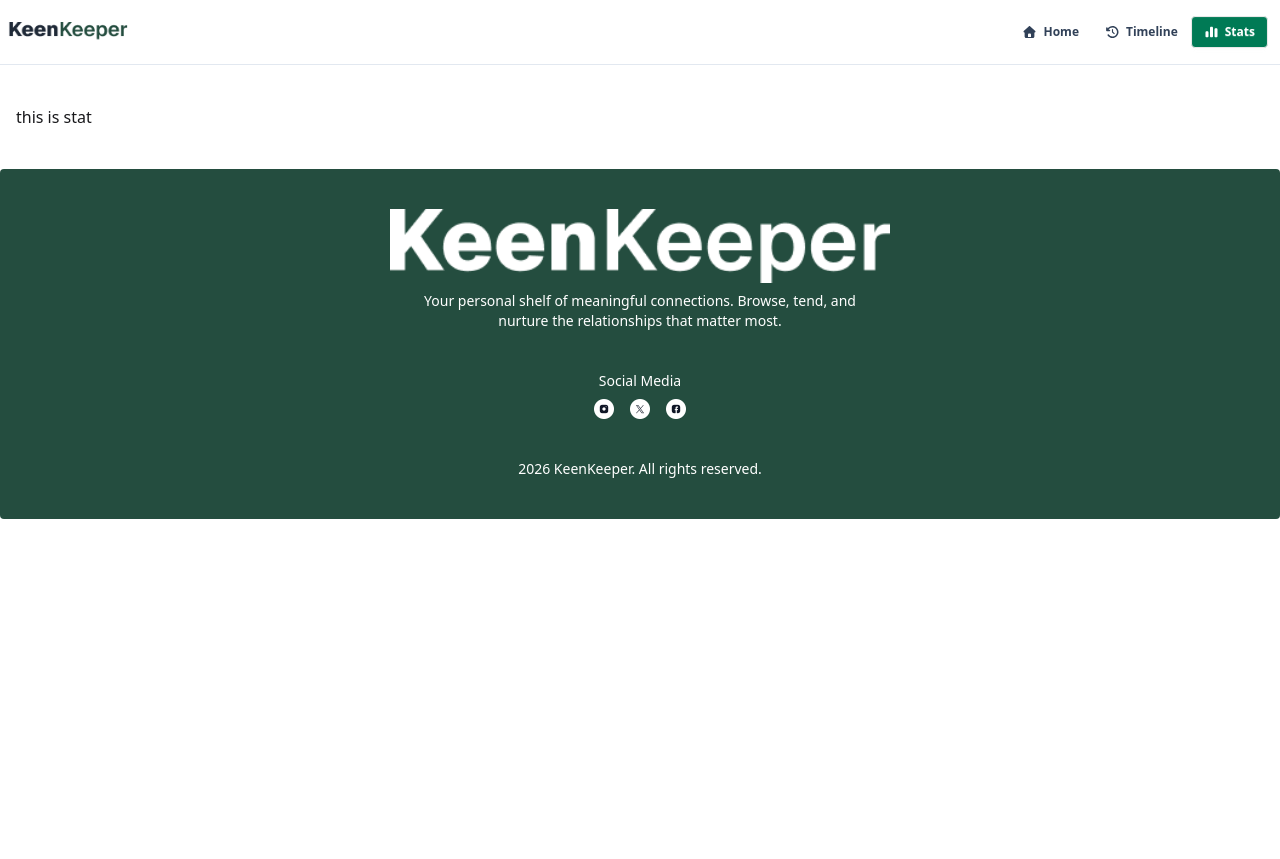
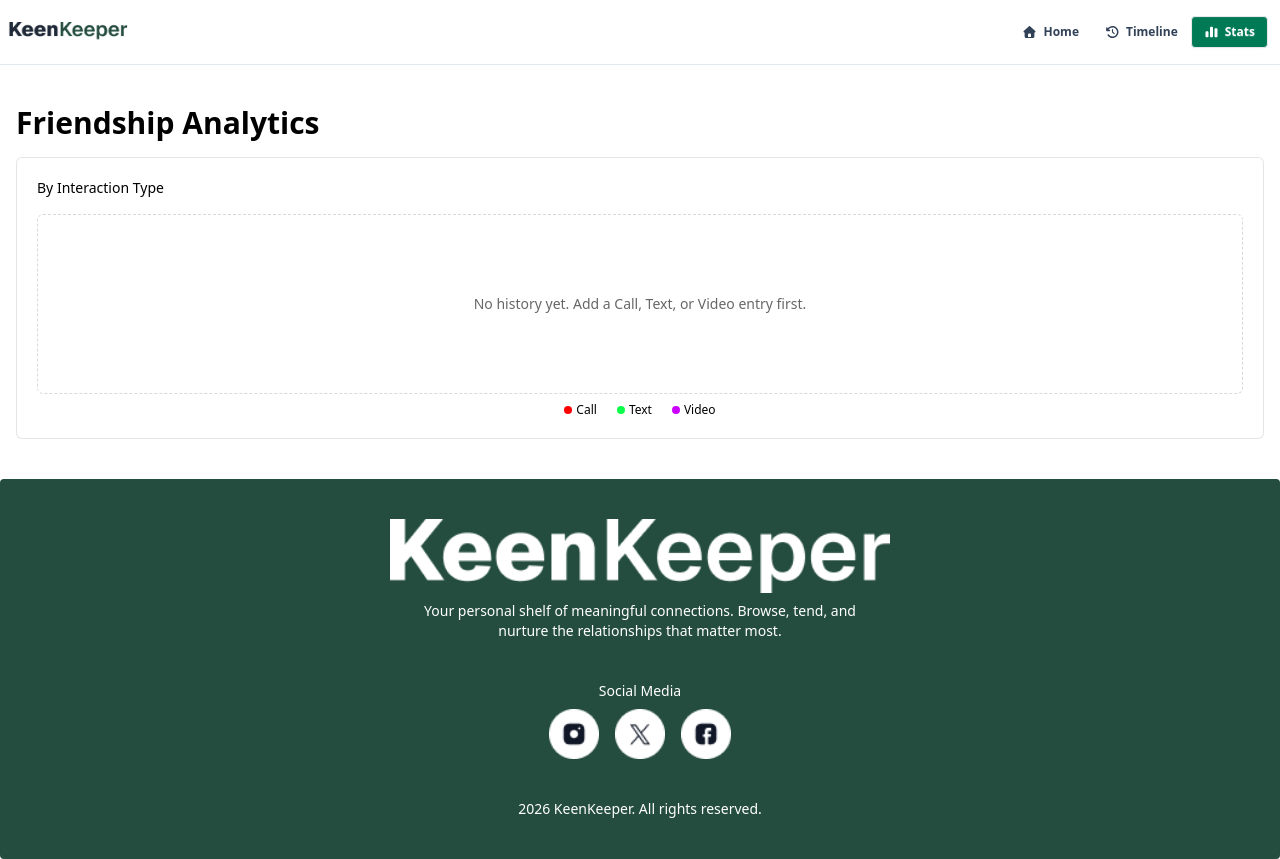
Before and after one commit to misternaimur/KeenKeeper, a Next.js app: page /apps/Status in a window 1280 px wide. Before the commit the page ends 800 px from the top, so only its background shows below. Built offline with nearby package versions, Linux system fonts and the light colour scheme.

Commit message:
Refactor Home component to load friends data asynchronously and add Loading and NotFound components for improved user experience

```diff
--- a/package.json
+++ b/package.json
@@ -15,7 +15,8 @@
     "next": "16.2.4",
     "react": "19.2.4",
     "react-dom": "19.2.4",
-    "react-hot-toast": "^2.6.0"
+    "react-hot-toast": "^2.6.0",
+    "recharts": "^3.8.1"
   },
   "devDependencies": {
     "@tailwindcss/postcss": "^4",
--- a/src/app/Components/Shared/Footer.jsx
+++ b/src/app/Components/Shared/Footer.jsx
@@ -21,9 +21,9 @@ const Footer = () => {
       <nav className="text-white">
         <p>Social Media</p>
         <div className="grid grid-flow-col gap-4">
-             <Image src={ig} alt="Keen Keeper Logo" width={20} priority />
-             <Image src={x} alt="Keen Keeper Logo" width={20} priority />
-             <Image src={fb} alt="Keen Keeper Logo" width={20} priority />
+             <Image src={ig} alt="Keen Keeper Logo" width={50} priority />
+             <Image src={x} alt="Keen Keeper Logo" width={50} priority />
+             <Image src={fb} alt="Keen Keeper Logo" width={50} priority />
         </div>
       </nav>
       <aside className="text-white">
--- a/src/app/apps/Status/Status.jsx
+++ b/src/app/apps/Status/Status.jsx
@@ -1,12 +1,109 @@
 /** @format */
 
-import React from "react";
-export const metadata = {
-  title: "KeenKeeper- Stats",
-};
+"use client";
+
+import { useEffect, useMemo, useState } from "react";
+import { PieChart, Pie, Cell, ResponsiveContainer, Tooltip } from "recharts";
+
+const storageKey = "keenkeeper_timeline";
+
+const types = ["Call", "Text", "Video"];
+
+const colors = ["#ff0000", "#0aff4b", "#cc00ff"];
 
 const Stats = () => {
-  return <div>this is stat</div>;
+  const [entries, setEntries] = useState([]);
+
+  useEffect(() => {
+    const loadEntries = () => {
+      try {
+        const saved = JSON.parse(localStorage.getItem(storageKey) || "[]");
+        setEntries(Array.isArray(saved) ? saved : []);
+      } catch {
+        setEntries([]);
+      }
+    };
+
+    loadEntries();
+    window.addEventListener("storage", loadEntries);
+
+    return () => window.removeEventListener("storage", loadEntries);
+  }, []);
+
+  const chartData = useMemo(() => {
+    return types.map((type, index) => {
+      const count = entries.filter((entry) => entry.type === type).length;
+
+      return {
+        name: type,
+        value: count,
+        color: colors[index],
+      };
+    });
+  }, [entries]);
+
+  const total = chartData.reduce((sum, item) => sum + item.value, 0);
+
+  return (
+    <section>
+      <h1 className="mb-4 text-3xl font-bold text-black">
+        Friendship Analytics
+      </h1>
+
+      <div className="rounded-md border border-black/10 bg-white p-5">
+        <p className="mb-4 text-sm text-black">By Interaction Type</p>
+
+        {total === 0 ? (
+          <div className="flex h-45 items-center justify-center rounded-md border border-dashed border-black/15 text-sm text-black/60">
+            No history yet. Add a Call, Text, or Video entry first.
+          </div>
+        ) : (
+          <div className="mx-auto h-45 w-full max-w-[320px]">
+            <ResponsiveContainer width="100%" height="100%">
+              <PieChart>
+                <Pie
+                  data={chartData}
+                  dataKey="value"
+                  innerRadius={44}
+                  outerRadius={72}
+                  paddingAngle={4}
+                  stroke="#ffffff"
+                  strokeWidth={3}
+                >
+                  {chartData.map((item) => (
+                    <Cell key={item.name} fill={item.color} />
+                  ))}
+                </Pie>
+                <Tooltip
+                  formatter={(value, name) => [
+                    `${Math.round((value / total) * 100)}%`,
+                    name,
+                  ]}
+                  contentStyle={{
+                    border: "1px solid rgba(0,0,0,0.12)",
+                    borderRadius: "8px",
+                    color: "#000",
+                  }}
+                />
+              </PieChart>
+            </ResponsiveContainer>
+          </div>
+        )}
+
+        <div className="mt-2 flex items-center justify-center gap-5 text-xs text-black">
+          {chartData.map((item) => (
+            <div key={item.name} className="flex items-center gap-1">
+              <span
+                className="inline-block h-2 w-2 rounded-full"
+                style={{ backgroundColor: item.color }}
+              />
+              <span>{item.name}</span>
+            </div>
+          ))}
+        </div>
+      </div>
+    </section>
+  );
 };
 
 export default Stats;
--- a/src/app/apps/Status/page.jsx
+++ b/src/app/apps/Status/page.jsx
@@ -1,6 +1,10 @@
 /** @format */
 
 import Stats from "./Status";
+
+export const metadata = {
+  title: "KeenKeeper- Stats",
+};
 
 export default function StatusPage() {
   return (
--- /dev/null
+++ b/src/app/loading.jsx
@@ -0,0 +1,14 @@
+/** @format */
+
+export default function Loading() {
+  return (
+    <main className="mx-auto flex min-h-[60vh] w-full max-w-7xl items-center justify-center px-4 py-10">
+      <div className="flex flex-col items-center gap-4 rounded-2xl border border-slate-200 bg-white px-8 py-10 shadow-sm">
+        <span className="loading loading-spinner loading-lg text-emerald-700" />
+        <p className="text-sm font-medium text-slate-600">
+          Loading friends data...
+        </p>
+      </div>
+    </main>
+  );
+}
--- /dev/null
+++ b/src/app/not-found.jsx
@@ -0,0 +1,43 @@
+/** @format */
+
+import Link from "next/link";
+
+export default function NotFound() {
+  return (
+    <main className="min-h-screen flex items-center justify-center bg-gradient-to-br from-slate-50 via-emerald-50 to-slate-100 px-4">
+      <section className="w-full max-w-md rounded-3xl border border-white/40 bg-white/70 backdrop-blur-xl shadow-xl px-8 py-12 text-center transition-all hover:shadow-2xl">
+        {/* 404 Badge */}
+        <div className="mx-auto flex h-16 w-16 items-center justify-center rounded-full bg-emerald-100 text-emerald-700 text-xl font-bold shadow-sm">
+          404
+        </div>
+
+        {/* Title */}
+        <h1 className="mt-6 text-4xl font-bold text-slate-900 tracking-tight">
+          Page not found
+        </h1>
+
+        {/* Subtitle */}
+        <p className="mt-3 text-slate-600 leading-relaxed">
+          The page you are looking for doesn’t exist, has been moved, or is
+          temporarily unavailable.
+        </p>
+
+        {/* Divider */}
+        <div className="my-6 h-px w-full bg-gradient-to-r from-transparent via-slate-200 to-transparent" />
+
+        {/* Button */}
+        <Link
+          href="/"
+          className="btn btn-success w-full text-white shadow-md hover:shadow-lg transition-all duration-300"
+        >
+          Go Back Home
+        </Link>
+
+        {/* Secondary hint */}
+        <p className="mt-5 text-xs text-slate-400">
+          If you think this is a mistake, please check the URL and try again.
+        </p>
+      </section>
+    </main>
+  );
+}
--- a/src/app/page.js
+++ b/src/app/page.js
@@ -1,8 +1,19 @@
 /** @format */
 
 import Link from "next/link";
+import { readFile } from "fs/promises";
+import path from "path";
 import AppCard from "./Components/UI/Appcard";
-import friends from "../../public/friends.json";
+
+async function getFriends() {
+  const filePath = path.join(process.cwd(), "public", "friends.json");
+  const fileContents = await readFile(filePath, "utf8");
+
+  return JSON.parse(fileContents);
+}
+
+export default async function Home() {
+  const friends = await getFriends();
 
   const stats = [
     { value: friends.length, label: "Total Friends" },
@@ -20,7 +31,6 @@ const stats = [
     },
   ];
 
-export default function Home() {
   return (
     <main className="mx-auto w-full max-w-7xl px-4 py-10">
       <section className="mb-10 rounded-2xl border border-slate-200 bg-white p-8 text-center shadow-sm">
```
Also changed, not shown: 2 other files (tests, documents, lock files or other folders). Lines whose indentation alone changed are shown as unchanged.
